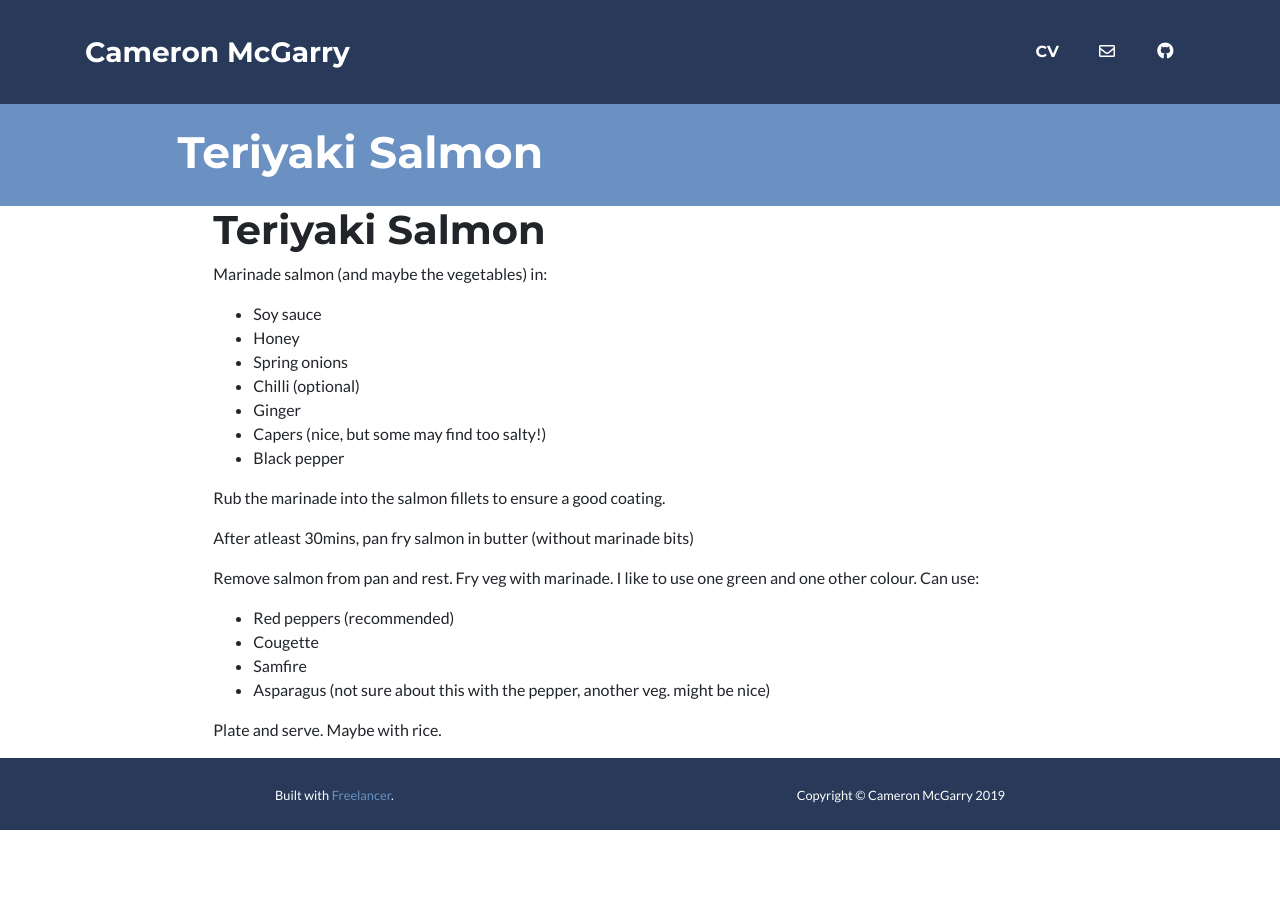
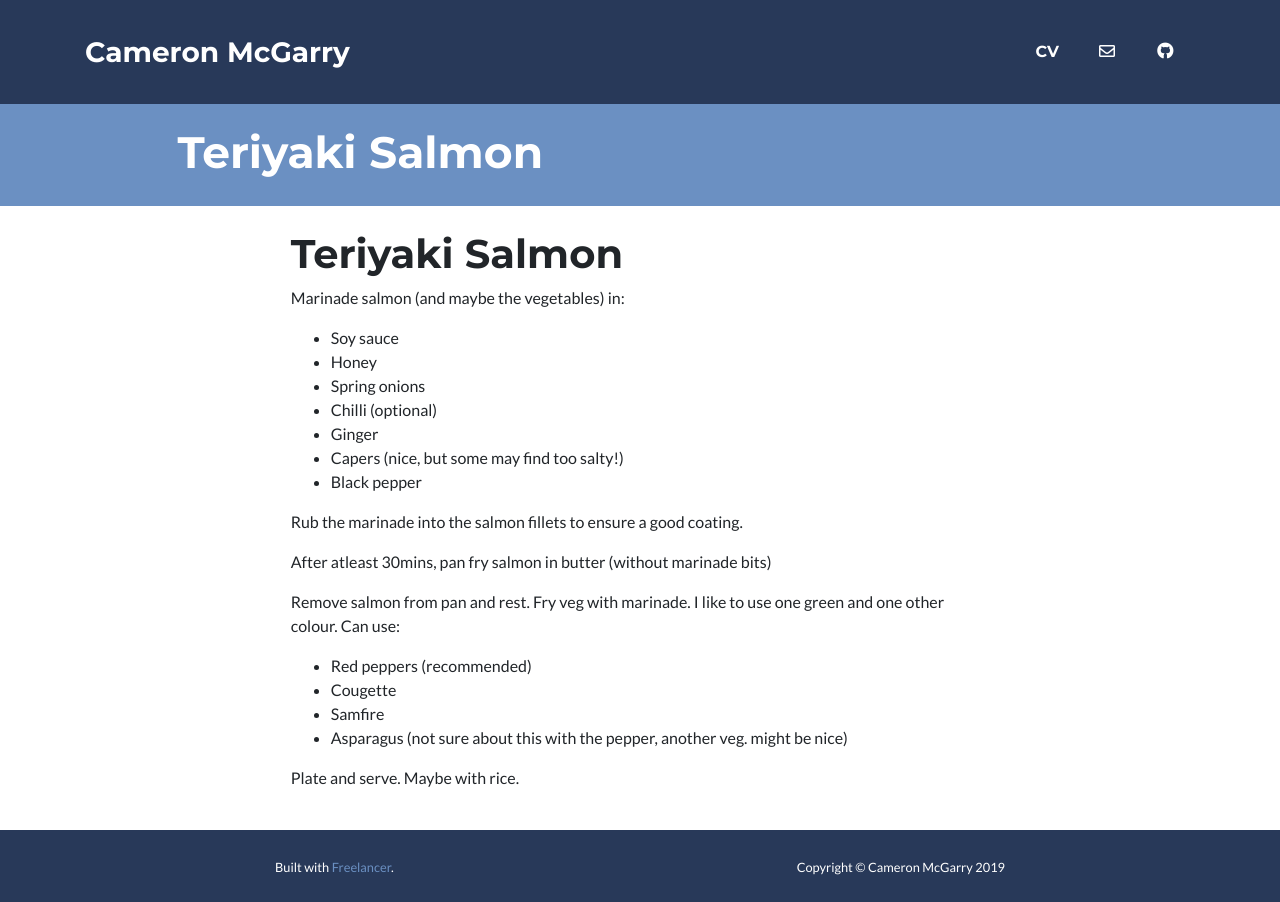
Before and after one commit to mcgarc/mcgarc.github.io, a Jekyll site: the page built from recipes/teriyaki_salmon.md, in a window 1280 px wide. Built offline with Jekyll 4.4.1, drawn with Linux system fonts in a browser that asks for light colours; nearby versions of some CDN libraries; our own code applies the rules of GitHub Pages for plain Markdown files; library files that are not in the unit come from our copies.

Commit message:
Improve page formatting

```diff
--- a/_layouts/page.html
+++ b/_layouts/page.html
@@ -58,7 +58,7 @@
     </div>
   </header>
 
-  <div class="offset-sm-2">
+  <div class="container col-sm-7 p-lg-4">
     {{ content }}
   </div>
 
```
